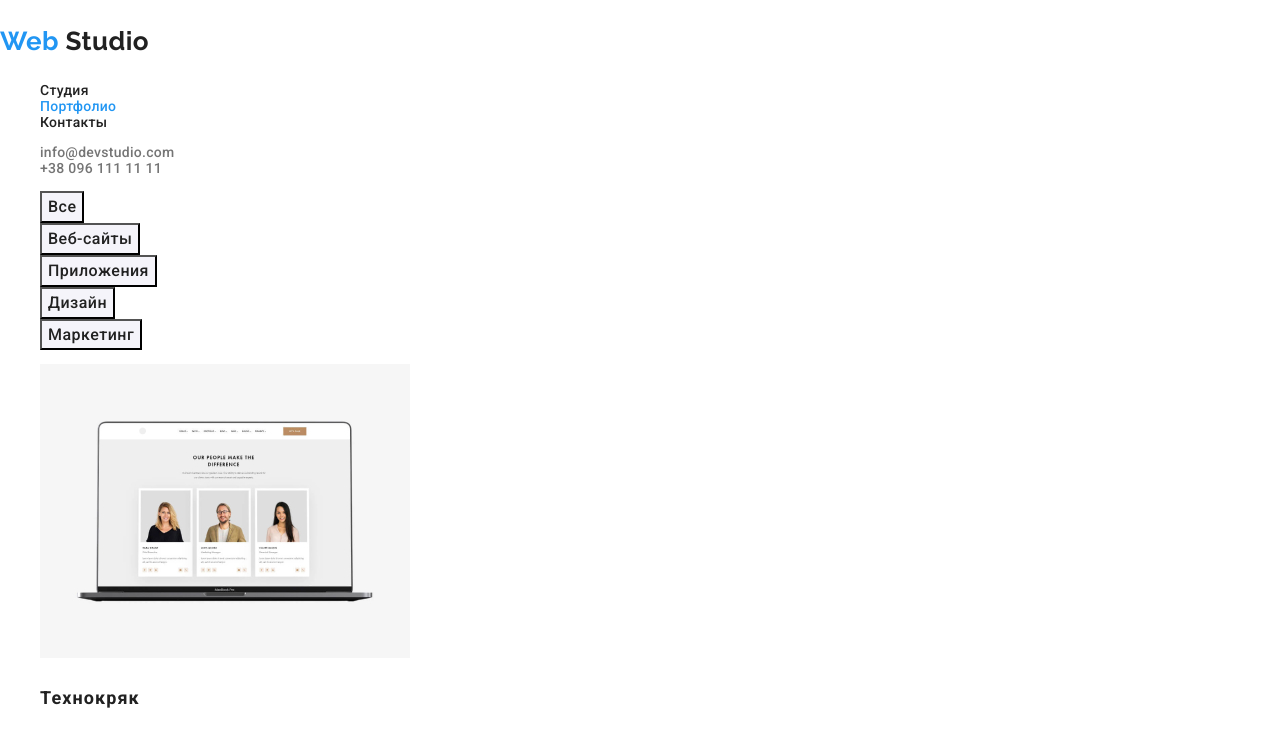
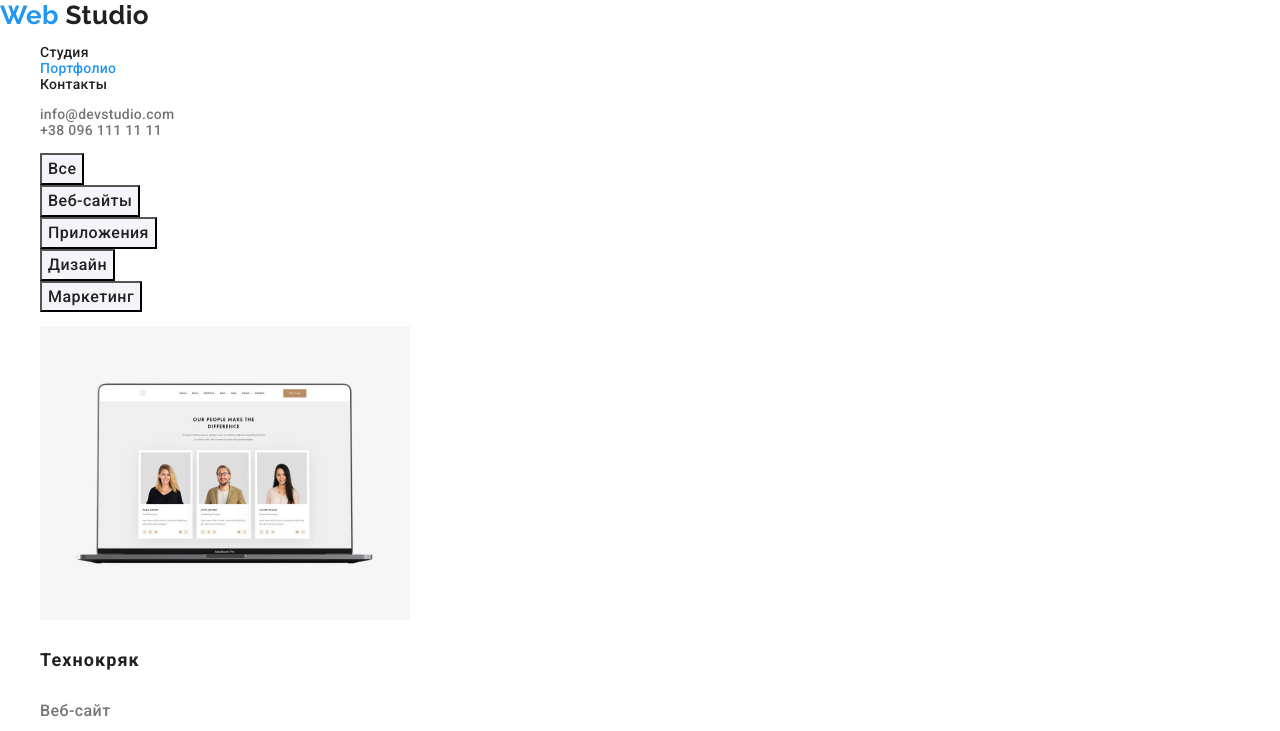
Before and after one commit to TanyaChichkan/goit-markup-hw-02, a plain HTML site: page portfolio.html in a window 1280 px wide. Shown: the top 731 px of the page. Drawn offline with Linux system fonts and the light colour scheme.

Commit message:
new proofs

```diff
--- a/css/style.css
+++ b/css/style.css
@@ -53,7 +53,8 @@ text-decoration: none;
 text-decoration: none;
 } */
 
-.site-logo-text {
+.site-logo {
+text-decoration: none;
 font-family: Raleway, sans-serif;
 font-weight: 700;
 font-size: 26px;
@@ -200,7 +201,7 @@ footer {
 background-color:#2F303A;
 }
 
-.site-logo-text.bottom {
+.site-logo.bottom {
 color: var(--secondary-text-color)
 }
 
--- a/portfolio.html
+++ b/portfolio.html
@@ -6,17 +6,16 @@
     <meta name="viewport" content="width=device-width, initial-scale=1.0">
     <title>Портфолио</title>
     <link rel="stylesheet" href="./css/normalize.css">
-    <link rel="stylesheet" href="./css/style.css">
     <link rel="stylesheet"
         href="https://fonts.googleapis.com/css2?family=Raleway:wght@700&family=Roboto:ital,wght@0,500;0,700;1,400&display=swap">
+    <link rel="stylesheet" href="./css/style.css">
 </head>
 
 <body>
     <header class="page-header">
         <nav class="page-nav">
             <a href="#" class="site-logo" lang="en">
-                <p class="site-logo-text">
-                    <span class="site-logo-web">Web</span> Studio</p>
+                <span class="site-logo-web">Web</span> Studio
             </a>
             <ul class="site-nav-list none-list">
                 <li class=" site-nav-item current">
@@ -40,11 +39,10 @@
         </ul>
     </header>
 
-    <main class="content container">
-        <h1 class="visually-hidden">Портфолио студии</h1>
-        <section class="port-menu">
-            <h2 class="visually-hidden">Примеры работ</h2>
-            <div class="port-menu-nav">
+    <main class="content">
+        <section class="port-content">
+            <div class="port-menu container">
+                <h1 class="visually-hidden">Портфолио студии</h1>
                 <ul class="port-menu-list none-list">
                     <li class="port-menu-list-item">
                         <button type="button">Все</button>
@@ -62,8 +60,7 @@
                         <button type="button">Маркетинг</button>
                     </li>
                 </ul>
-            </div>
-            <div class="port-pic">
+
                 <ul class="example-list none-list">
                     <li class="example-list-item">
                         <a href="#" class="example-list-link">
@@ -205,9 +202,9 @@
 
     <footer class="page-footer container">
         <div class="footer-contacts">
-            <p class="site-logo-text bottom">
+            <a href="#" class="site-logo bottom" lang="en">
                 <span class="site-logo-web">Web</span> Studio
-            </p>
+            </a>
             <address lang="ru">
                 <p class="adress-street">
                     г. Киев, пр-т Леси Украинки, 26 <br>
```
Also changed, not shown: index.html (+4 -5 lines).
